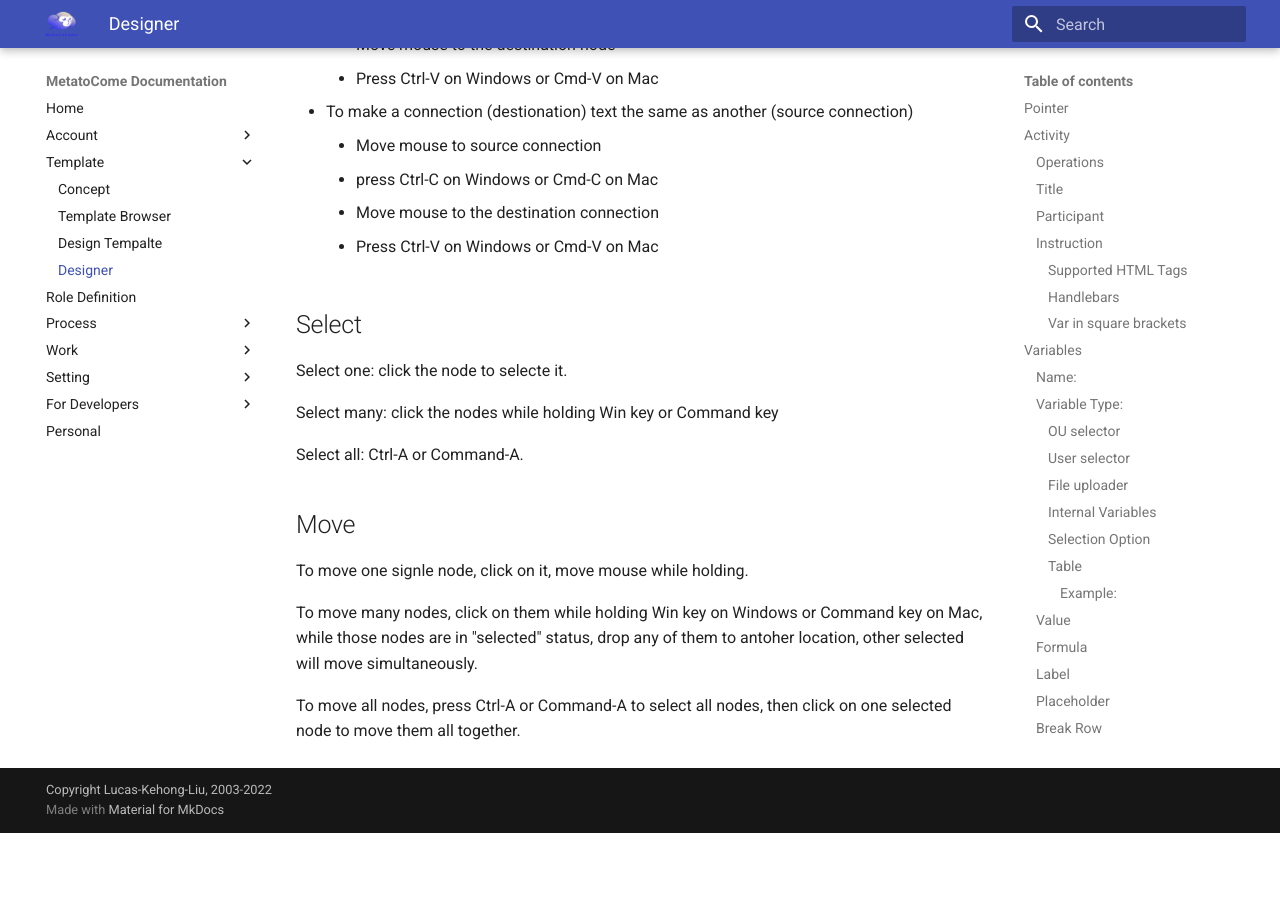
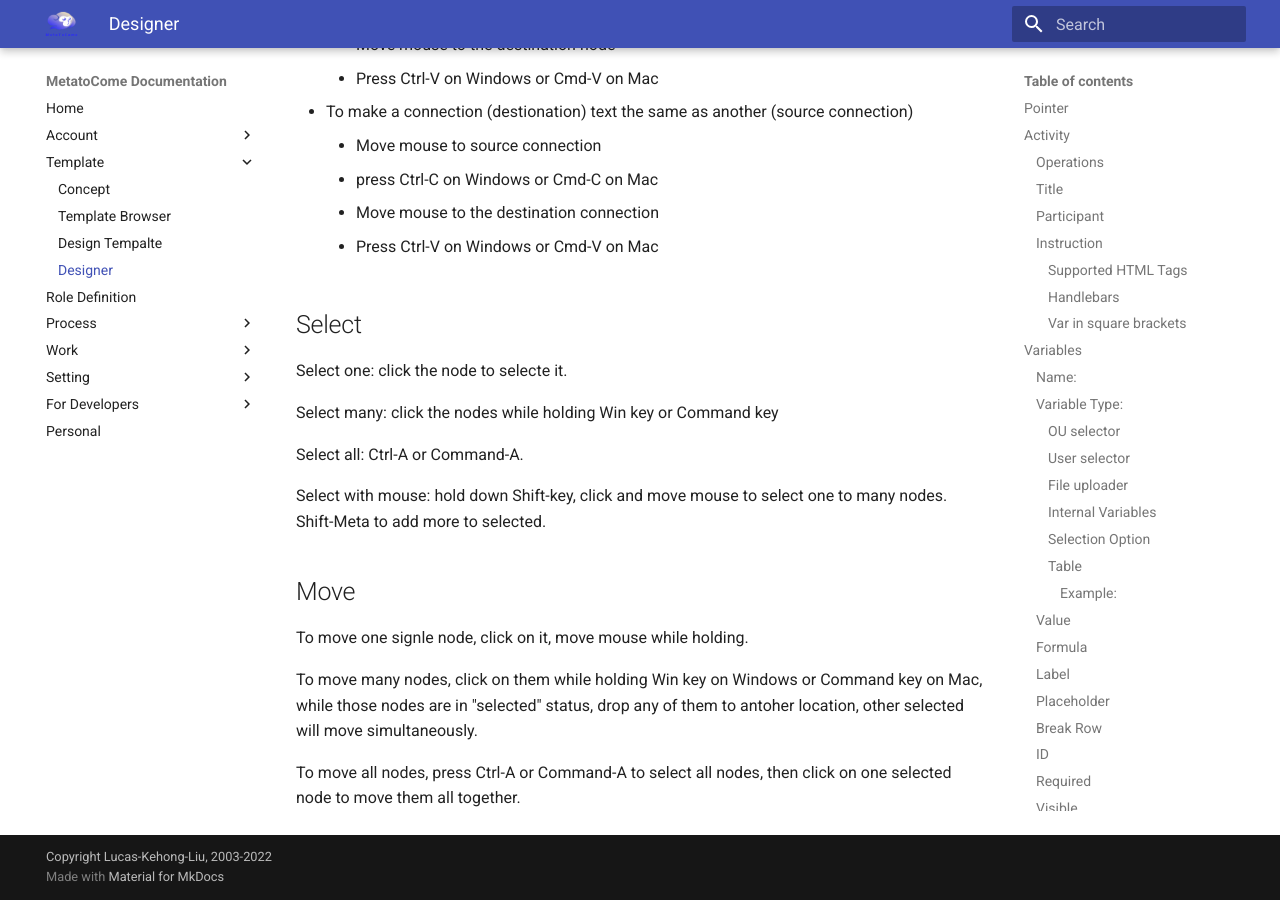
Before and after one commit to cnshsliu/mtcdoc, an MkDocs documentation site: the page built from docs/template/designer.md, in a window 1280 px wide and 900 px high, scrolled down 13547 px. Built offline with MkDocs 1.6.1 and Material for MkDocs 9.7.7, drawn with Linux system fonts in a browser that asks for light colours; before the commit the page ends 14380 px from its top, so only the background shows below that.

Commit message:
multi selection with mouse

```diff
--- a/docs/template/designer.md
+++ b/docs/template/designer.md
@@ -473,6 +473,8 @@
 
 Select all: Ctrl-A or Command-A.
 
+Select with mouse: hold down Shift-key, click and move mouse to select one to many nodes. Shift-Meta to add more to selected.
+
 ## Move
 
 To move one signle node, click on it, move mouse while holding.
```
Also changed, not shown: site/search/search_index.json, site/sitemap.xml, site/template/designer.html, 1 other file.
